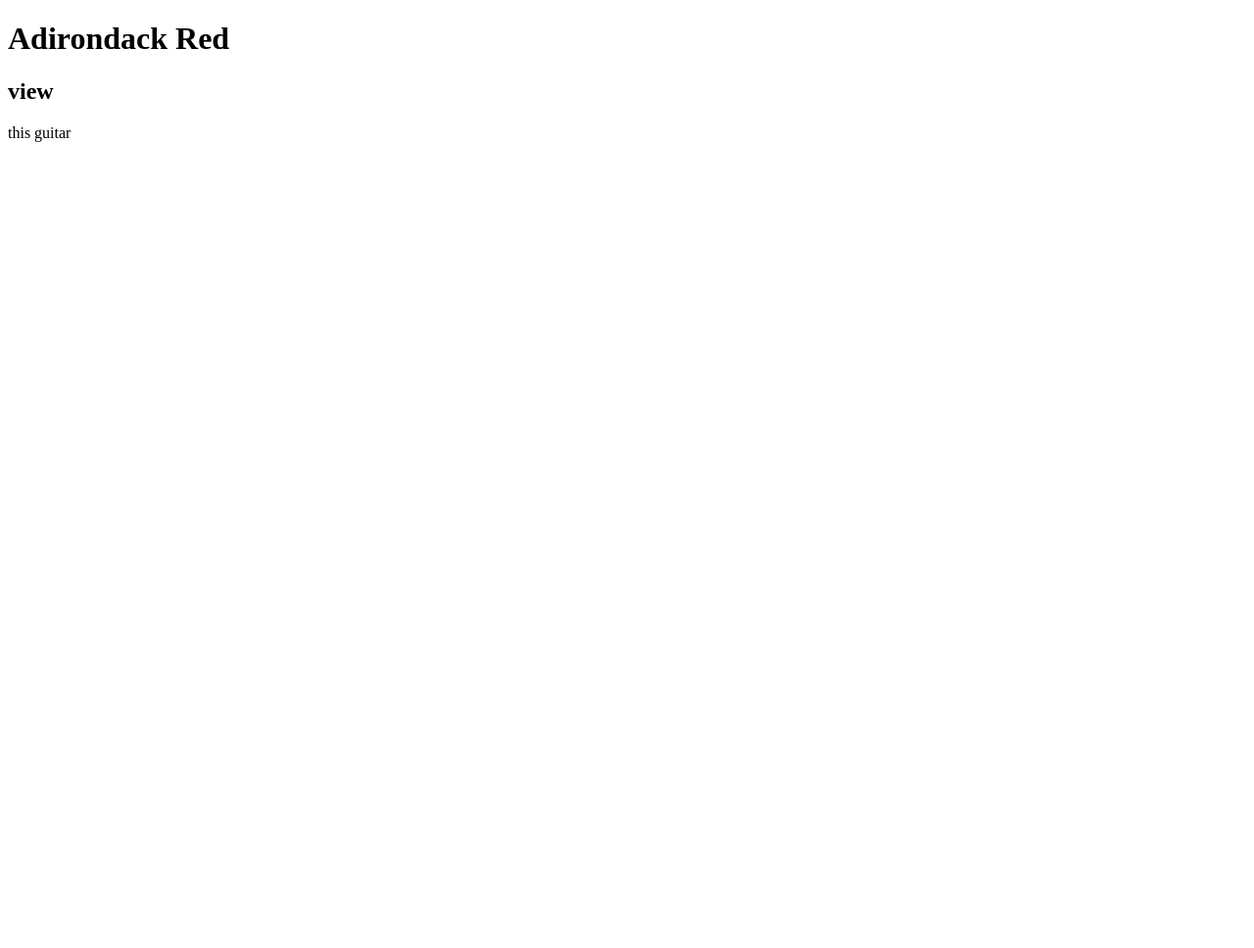
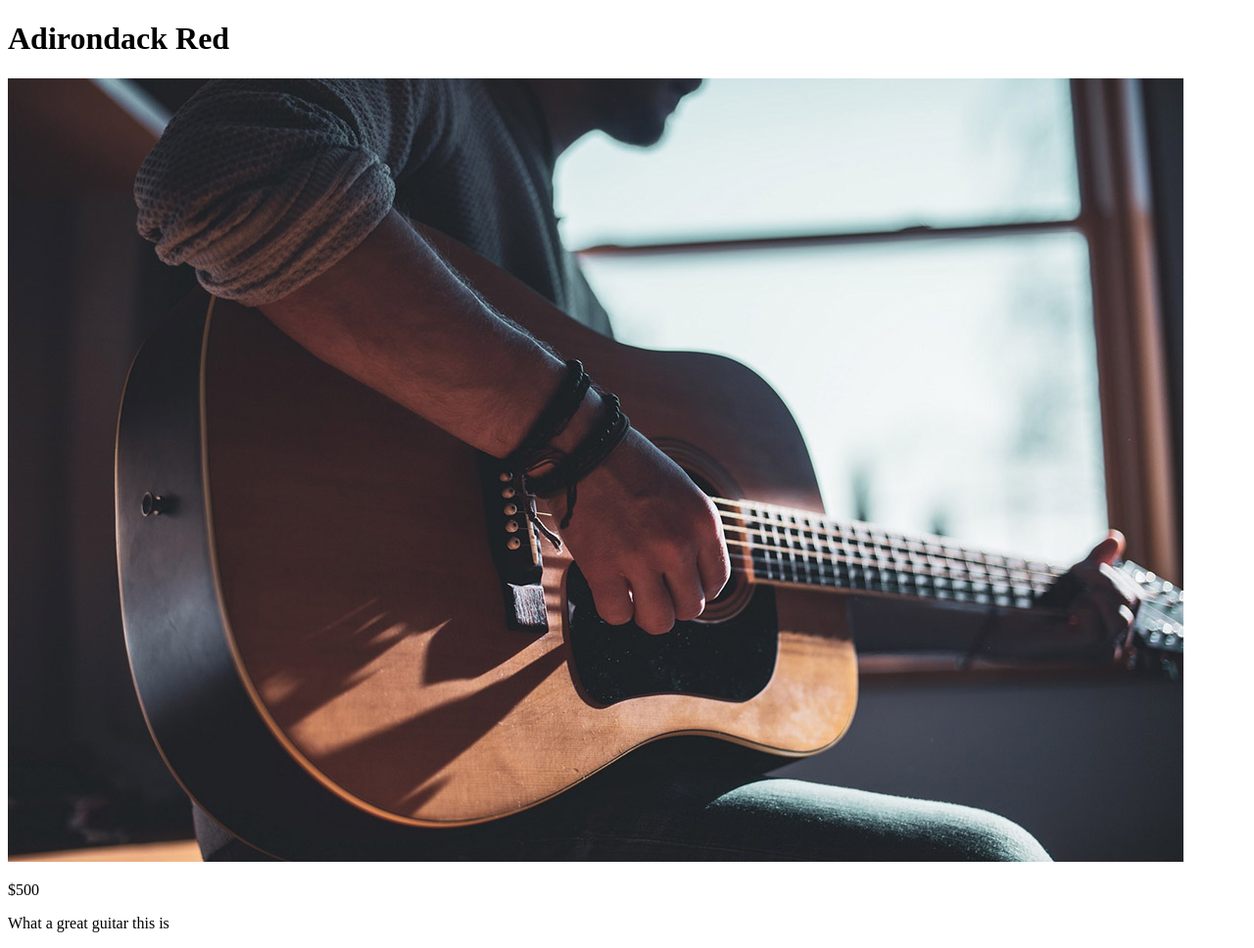
Before and after one commit to aasvela/feu_arne, a plain HTML site: page Guitars/adirondack-red.html in a window 1280 px wide. Shown: the whole page at 98% size. Before the commit the page ends 800 px from the top, so only its background shows below. Drawn offline with Linux system fonts and the light colour scheme.

Commit message:
Added info
added  info on guitar page
added header picture

```diff
--- a/Guitars/adirondack-red.html
+++ b/Guitars/adirondack-red.html
@@ -4,7 +4,8 @@
         <h1>Adirondack Red</h1>
     </head>
     <body>
-        <h2>view</h2>
-        <p>this guitar</p>
+        <img src="../images/product-specific.jpg" alt="Man playing guitar">
+        <p>$500</p>
+        <p>What a great guitar this is</p>
     </body>
 </html>
```
Also changed, not shown: index.html (+4 -2 lines).
